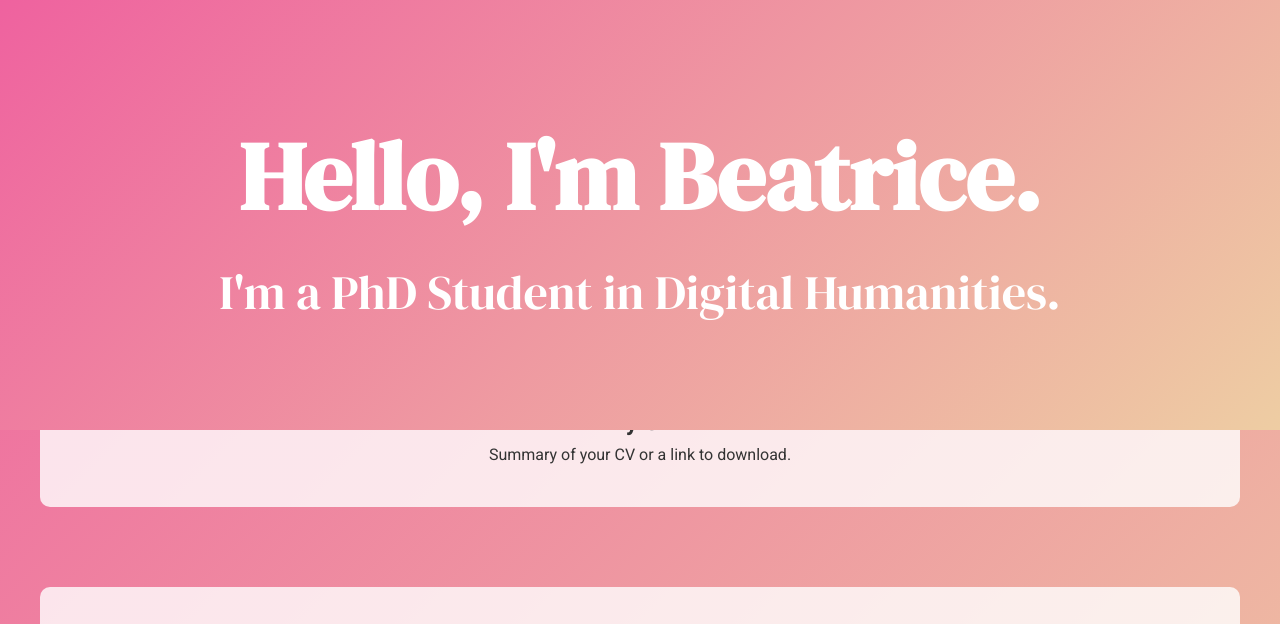
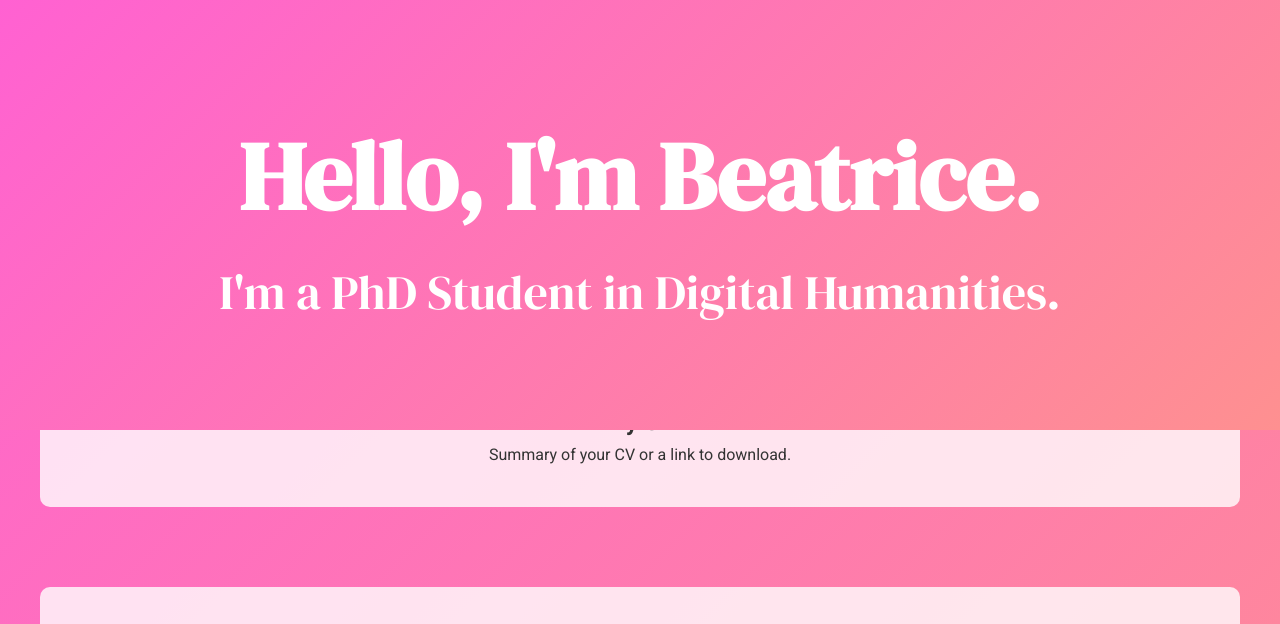
Before and after one commit to BeatriceVaienti/website, a plain HTML site: page index.html in a window 1280 px wide. Shown: the top 624 px of the page. Drawn offline with Linux system fonts and the light colour scheme.

Commit message:
Update index.html

```diff
--- a/index.html
+++ b/index.html
@@ -18,7 +18,7 @@
             position: fixed; /* Fixed position */
             width: 100%; /* Header will occupy the full width */
             z-index: 10; /* Ensure the header is above other content */
-            background: linear-gradient(135deg, #EF629F 0%, #EECDA3 100%);
+            background: linear-gradient(135deg, #FF61D2 0%, #FE9090 100%);
             padding: 20px 0; /* Adjust padding as needed */
         }
         body, h1, h2, p, a {
@@ -28,7 +28,7 @@
         }
 
         body {
-            background: linear-gradient(135deg, #EF629F 0%, #EECDA3 100%);
+            background: linear-gradient(135deg, #FF61D2 0%, #FE9090 100%);
             color: #333;
             line-height: 1.6;
         }
```
Lines whose indentation alone changed are shown as unchanged.
